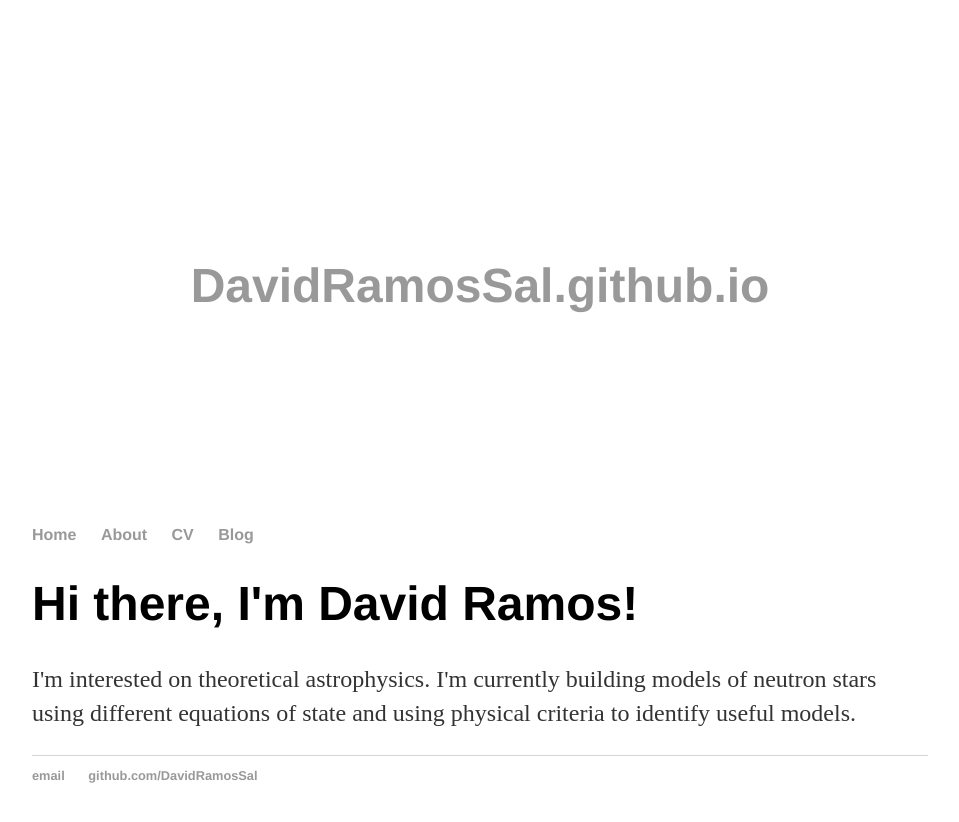
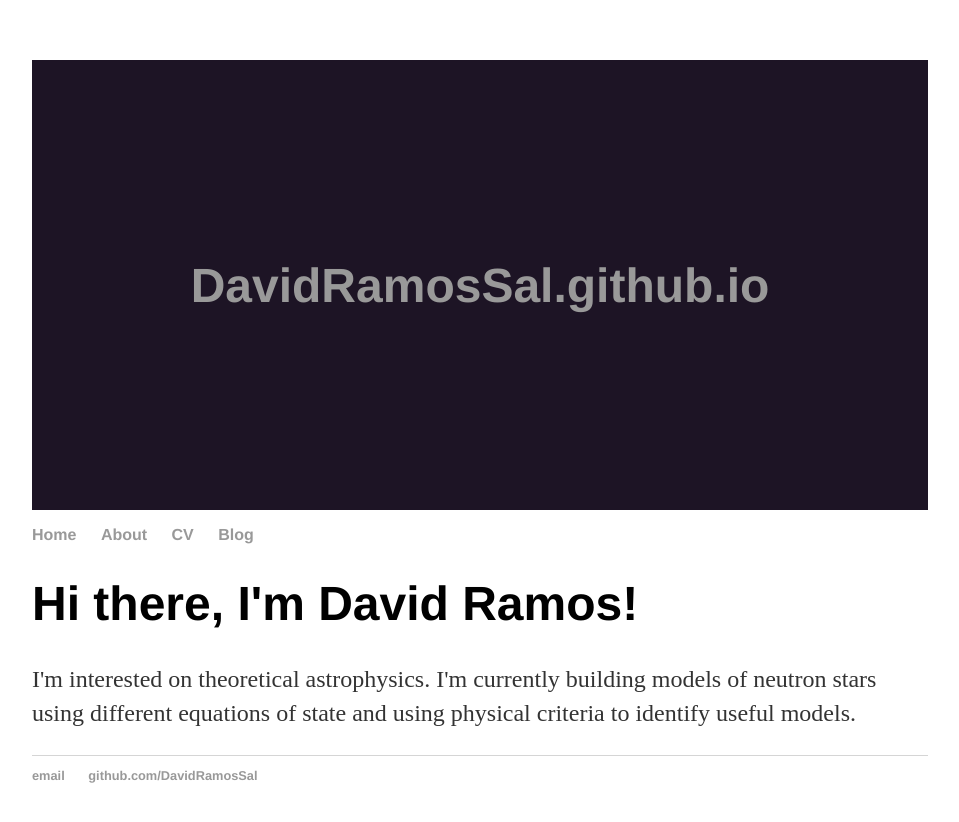
Before and after one commit to DavidRamosSal/DavidRamosSal.github.io, a Jekyll site: the page built from index.html, in a window 1280 px wide. Shown: the top 822 px of the page, without its empty margins (160-1119 px from the left). Built offline with Jekyll 4.4.1, drawn with Linux system fonts in a browser that asks for light colours.

Commit message:
Update main.css

```diff
--- a/css/main.css
+++ b/css/main.css
@@ -20,7 +20,7 @@ a:hover {
     text-decoration: underline;
 }
 header {
-	background: $header;
+	background: #1D1425;
 	padding: 0px 15px;
 	text-align: center;
 	margin: 50px 0 0;
```
